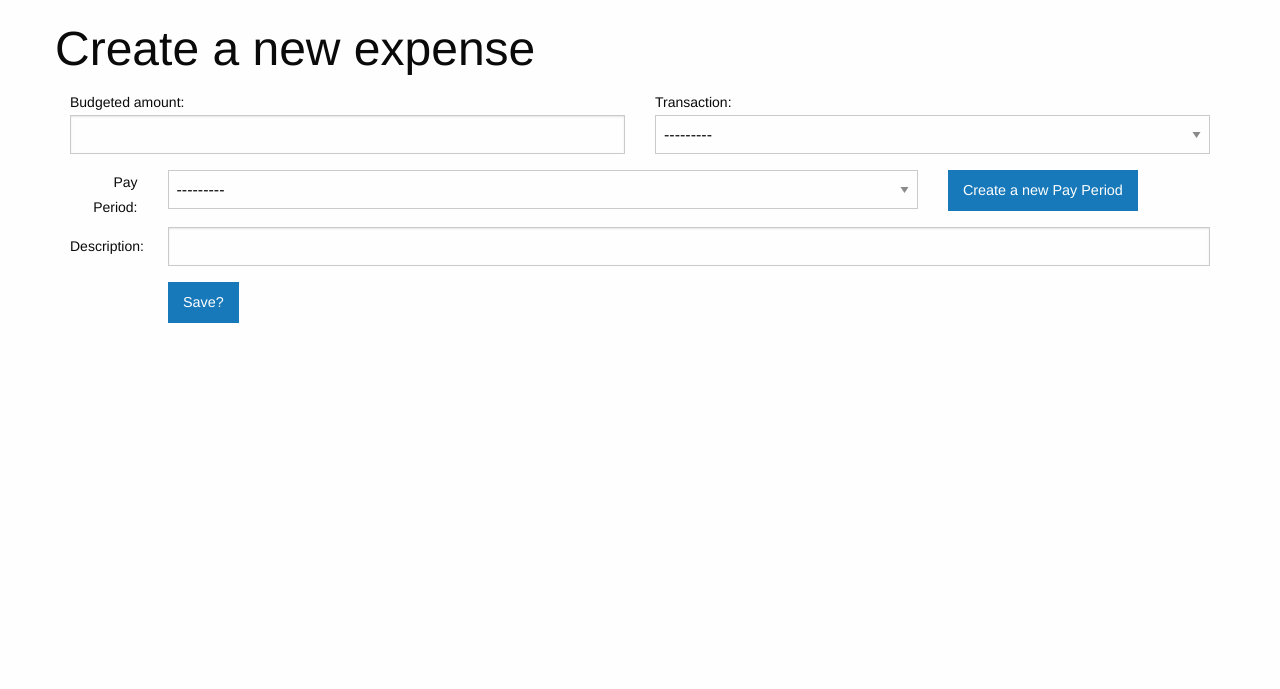
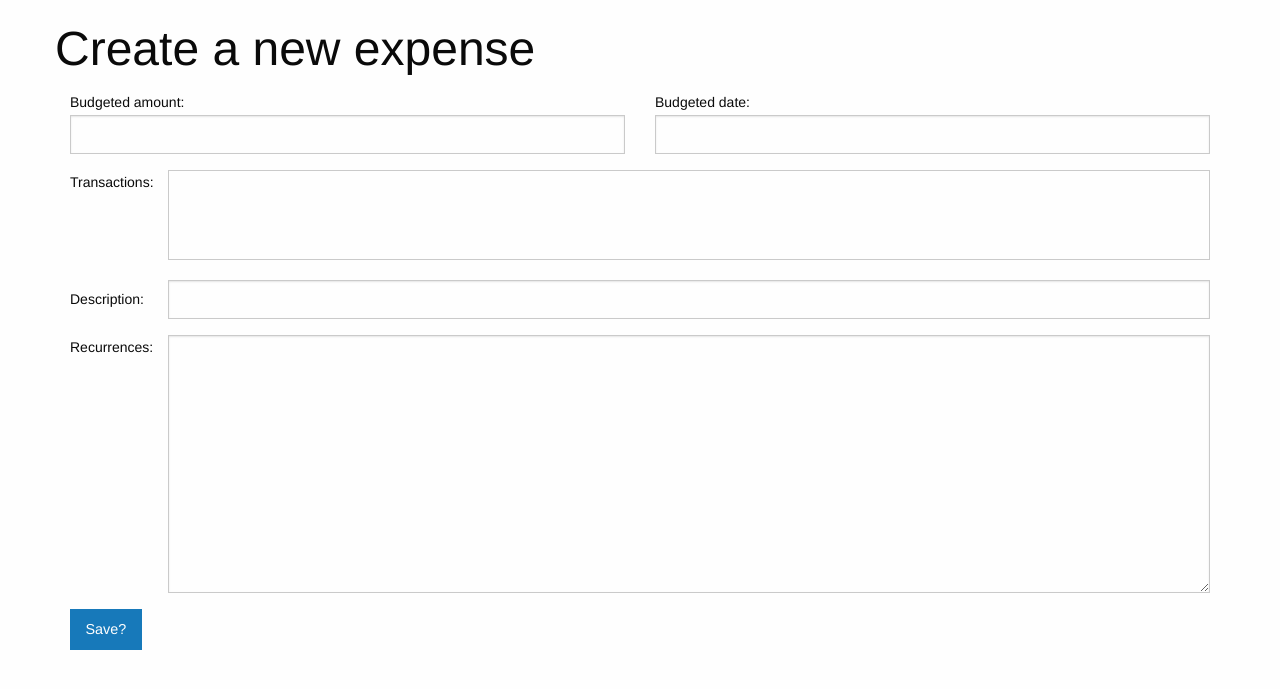
Before and after one commit to evz/cream, a Django app: page /expense/create/ in a window 1280 px wide. Shown: the part 77-766 px from the top of the page. Run offline with Django 3.2, Linux system fonts and the light colour scheme; data that the repository does not hold is empty; parts of the project's set-up code (start-up, migrations or seed data) failed here and were passed over; some libraries are stand-ins or nearby versions.

Commit message:
Update expense relationships. Add cascading expense creation

```diff
--- a/cash/forms.py
+++ b/cash/forms.py
@@ -8,15 +8,11 @@ from .models import Expense, PayPeriod
 class ExpenseForm(ModelForm):
     def __init__(self, *args, **kwargs):
         super().__init__(*args, **kwargs)
-        self.fields['transaction'].required = False
+        self.fields['payperiod'].queryset = PayPeriod.objects.none()
 
     class Meta:
         model = Expense
         fields = '__all__'
-
-        widgets = {
-            'transaction': autocomplete.ModelSelect2(url='transaction-autocomplete')
-        }
 
 
 class PayPeriodForm(ModelForm):
--- a/cash/templates/cash/create-expense.html
+++ b/cash/templates/cash/create-expense.html
@@ -2,43 +2,47 @@
 {% load formatting %}
 
 {% block title %}
-{% if form.transaction.initial %}
-Create a new expense from Transaction - {{ form.transaction.initial.date_posted|date:"F j, Y" }} {{ form.transaction.initial.amount|format_money }}
+{% if transaction %}
+Create a new expense from Transaction - {{ transaction.date_posted|date:"F j, Y" }} {{ transaction.amount|format_money }}
 {% else %}
 Create a new expense
 {% endif %}
+{% endblock %}
+{% block extra_css %}
+    {{ form.media.css }}
+    <link href="https://cdn.jsdelivr.net/npm/select2@4.1.0-beta.1/dist/css/select2.min.css" rel="stylesheet" />
 {% endblock %}
 
 {% block content %}
     <div class="grid-x grid-margin-x">
       <div class="cell">
         <h1>
-          {% if form.transaction.initial %}
-            New expense <small>{{ form.transaction.initial.date_posted|date:"F j, Y" }} {{ form.transaction.initial.amount|format_money }}</small>
+          {% if transaction %}
+            New expense <small>{{ transaction.date_posted|date:"F j, Y" }} {{ transaction.amount|format_money }}</small>
           {% else %}
             Create a new expense
           {% endif %}
         </h1>
       </div>
-      {% if form.transaction.initial %}
+      {% if transaction %}
       <div class="cell">
         <table>
           <tbody>
             <tr>
               <td><strong>Date posted</strong></td>
-              <td>{{ form.transaction.initial.date_posted|date:"F j, Y" }}
+              <td>{{ transaction.date_posted|date:"F j, Y" }}
             </tr>
             <tr>
               <td><strong>Amount</strong></td>
-              <td>{{ form.transaction.initial.amount|format_money }}</td>
+              <td>{{ transaction.amount|format_money }}</td>
             </tr>
             <tr>
               <td><strong>Description</strong></td>
-              <td>{{ form.transaction.initial.memo }}</td>
+              <td>{{ transaction.memo }}</td>
             </tr>
             <tr>
               <td><strong>Account</strong></td>
-              <td>{{ form.transaction.initial.account.bank.name }} - {{ form.transaction.initial.account.account_number }}</td>
+              <td>{{ transaction.account.bank.name }} - {{ transaction.account.account_number }}</td>
             </tr>
           </tbody>
         </table>
@@ -49,44 +53,44 @@ Create a new expense
           <div class="grid-container">
             <div class="grid-x grid-padding-x">
                 {% csrf_token %}
-                {% if not form.transaction.initial %}
+                {% if not transaction %}
                 <div class="cell small-6">
-                  {{ form.budgeted_amount.label_tag }}
-                  {{ form.budgeted_amount }}
+                    {{ form.budgeted_amount.label_tag }}
+                    {{ form.budgeted_amount }}
+                    {{ form.budgeted_amount.errors }}
                 </div>
                 <div class="cell small-6">
-                  {{ form.transaction.label_tag }}
-                  {{ form.transaction }}
+                    {{ form.budgeted_date.label_tag }}
+                    {{ form.budgeted_date }}
+                    {{ form.budgeted_date.errors }}
+                </div>
+                <div class="cell small-1">
+                    <label for="id_transactions" class="text-right">Transactions:</label>
+                </div>
+                <div class="cell small-11">
+                    <select id="id_transactions" name="transactions" multiple></select>
                 </div>
                 {% else %}
-                  {{ form.budgeted_amount.as_hidden }}
-                  {{ form.transaction.as_hidden }}
+                    <input type="hidden" name="budgeted_amount" value="{{ transaction.amount|force_positive }}">
+                    <input type="hidden" name="transactions" value="{{ transaction.transaction_id }}">
+                    <input type="hidden" name="budgeted_date" value="{{ transaction.date_posted }}">
                 {% endif %}
                 <div class="cell small-1">
-                  <label for="id_payperiod" class="text-right">Pay Period:</label>
+                    <label for="id_description" class="text-right middle">Description:</label>
                 </div>
-                <div class="cell small-8">
-                  {{ form.payperiod }}
-                </div>
-                <div class="cell small-3">
-                    {% if form.transaction.initial %}
-                        <a class="button" href="{% url 'create-payperiod-from-transaction' form.transaction.value %}?next=create-expense">
-                            Create a new Pay Period
-                        </a>
-                    {% else %}
-                        <a class="button" href="{% url 'create-payperiod' %}?next=create-expense">
-                            Create a new Pay Period
-                        </a>
-                    {% endif %}
+                <div class="cell small-11">
+                    {{ form.description }}
+                    {{ form.description.errors }}
                 </div>
                 <div class="cell small-1">
-                  <label for="id_description" class="text-right middle">Description:</label>
+                    {{ form.recurrences.label_tag }}
                 </div>
                 <div class="cell small-11">
-                  {{ form.description }}
+                    {{ form.recurrences }}
+                    {{ form.recurrences.errors }}
+                </div>
                 <div class="cell">
-                  <input type="submit" class="button" value="Save?" />
-                </div>
+                    <input type="submit" class="button" value="Save?" />
                 </div>
             </div>
           </div>
@@ -95,5 +99,19 @@ Create a new expense
     </div>
 {% endblock %}
 {% block extra_js %}
-    {{ form.media }}
+    <script src="https://cdn.jsdelivr.net/npm/select2@4.1.0-beta.1/dist/js/select2.min.js"></script>
+    <script type="text/javascript" src="/admin/jsi18n/">
+    <script type="text/javascript" src="/static/admin/js/core.js">
+    {{ form.media.js }}
+    <script type="text/javascript">
+        django.jQuery(document).ready(function() {
+            django.jQuery('#id_transactions').select2({
+                ajax: {
+                    url: '{% url "transaction-autocomplete" %}',
+                    dataType: 'json'
+                },
+                multiple: true
+            })
+        })
+    </script>
 {% endblock %}
--- a/cash/templatetags/formatting.py
+++ b/cash/templatetags/formatting.py
@@ -6,3 +6,8 @@ register = template.Library()
 @register.filter
 def format_money(value):
     return '${:0,.2f}'.format(value)
+
+
+@register.filter
+def force_positive(value):
+    return abs(value)
--- a/cash/views.py
+++ b/cash/views.py
@@ -5,7 +5,8 @@ from ofxtools.utils import UTC
 
 from django.conf import settings
 from django.db import connection
-from django.db.models import Q
+from django.db.models import Q, CharField
+from django.db.models.functions import Cast
 from django.http import HttpResponse
 from django.contrib import messages
 from django.shortcuts import render, redirect
@@ -14,6 +15,7 @@ from django.views.generic import ListView, DetailView, RedirectView
 from django.views.generic.base import TemplateView
 from django.views.generic.detail import SingleObjectTemplateResponseMixin
 from django.views.generic.edit import ModelFormMixin, ProcessFormView, CreateView, UpdateView, FormView
+from django.utils.text import slugify
 
 from dal import autocomplete
 
@@ -124,6 +126,25 @@ class PayPeriodCreate(PayPeriodCreateBase):
 
         return form
 
+    def form_valid(self, form):
+        valid = super().form_valid(form)
+
+        if self.object.recurrences:
+            start_dt = datetime.combine(self.object.start_date, datetime.min.time())
+            recurrences = self.object.recurrences.between((start_dt + timedelta(days=1)),
+                                                         (start_dt + timedelta(days=365)))
+
+            new_payperiods = []
+
+            for recurrence in recurrences:
+                payperiod = PayPeriod(start_date=recurrence.date(),
+                                      budgeted_income=self.object.budgeted_income,
+                                      slug=recurrence.date().isoformat()[:10])
+                new_payperiods.append(payperiod)
+
+            PayPeriod.objects.bulk_create(new_payperiods)
+
+        return valid
 
 class PayPeriodUpdate(UpdateView):
     model = PayPeriod
@@ -146,25 +167,46 @@ class PayPeriodUpdate(UpdateView):
 class CreateExpense(CreateView):
     template_name = 'cash/create-expense.html'
     form_class = ExpenseForm
+    success_url = '/'
 
-    def get_form(self):
-        form = super().get_form_class()
+    def get_context_data(self, **kwargs):
+        context = super().get_context_data(**kwargs)
 
         if self.request.GET.get('transaction_id'):
             transaction = Transaction.objects.get(transaction_id=self.request.GET['transaction_id'])
-            initial_data = {
-                'transaction': transaction,
-                'budgeted_amount': abs(transaction.amount),
-            }
-            form = form(initial=initial_data)
+            context['transaction'] = transaction
 
-        elif self.request.method == 'POST':
-            form = form(self.request.POST)
+        return context
 
-        return form
+    def form_valid(self, form):
+        valid = super().form_valid(form)
 
-    def get_success_url(self):
-        return reverse('payperiod-detail', kwargs={'slug': self.object.payperiod.slug})
+        if self.object.recurrences:
+            start_dt = datetime.combine(self.object.budgeted_date, datetime.min.time())
+            recurrences = self.object.recurrences.between((start_dt + timedelta(days=1)),
+                                                         (start_dt + timedelta(days=365)))
+
+            new_expenses = []
+
+            for recurrence in recurrences:
+                payperiod = PayPeriod.objects.filter(start_date__lte=recurrence.date()).order_by('-start_date').first()
+                expense = Expense(budgeted_date=recurrence.date(),
+                                  budgeted_amount=self.object.budgeted_amount,
+                                  description=self.object.description,
+                                  payperiod=payperiod)
+                new_expenses.append(expense)
+
+            Expense.objects.bulk_create(new_expenses)
+
+        payperiod = PayPeriod.objects.filter(start_date__lte=self.object.budgeted_date).order_by('-start_date').first()
+
+        if payperiod:
+            self.object.payperiod = payperiod
+            self.object.save()
+
+            self.success_url = reverse('payperiod-detail', kwargs={'slug': self.object.payperiod.slug})
+
+        return valid
 
 
 class UpdateExpense(UpdateView):
@@ -214,6 +256,16 @@ class TransactionAutocomplete(autocomplete.Select2QuerySetView):
 
         return queryset
 
+class PayPeriodAutocomplete(autocomplete.Select2QuerySetView):
+    def get_queryset(self):
+        queryset = PayPeriod.objects.annotate(start_date_as_string=Cast('start_date',
+                                                                        output_field=CharField()))
+
+        if self.q:
+            queryset = queryset.filter(start_date_as_string__icontains=self.q)
+
+        return queryset
+
 
 class PaycheckAutocomplete(autocomplete.Select2QuerySetView):
     def get_queryset(self):
--- a/cream/urls.py
+++ b/cream/urls.py
@@ -1,7 +1,7 @@
 from django.contrib import admin
 from django.urls import path
 
-from cash.views import IndexView, PayPeriodDetail, CreateExpense, UpdateExpense, ReconcileTransactions, TransactionDetail, PayPeriodCreate, PayPeriodCreateFromTransaction, PayPeriodUpdate, UploadCSVView, TransactionAutocomplete, PaycheckAutocomplete
+from cash.views import IndexView, PayPeriodDetail, CreateExpense, UpdateExpense, ReconcileTransactions, TransactionDetail, PayPeriodCreate, PayPeriodCreateFromTransaction, PayPeriodUpdate, UploadCSVView, TransactionAutocomplete, PaycheckAutocomplete, PayPeriodAutocomplete
 
 
 urlpatterns = [
@@ -18,4 +18,5 @@ urlpatterns = [
     path('transaction/<str:pk>/', TransactionDetail.as_view(), name='transaction-detail'),
     path('transaction-autocomplete/', TransactionAutocomplete.as_view(), name='transaction-autocomplete'),
     path('paycheck-autocomplete/', PaycheckAutocomplete.as_view(), name='paycheck-autocomplete'),
+    path('payperiod-autocomplete/', PayPeriodAutocomplete.as_view(), name='payperiod-autocomplete'),
 ]
```
Also changed, not shown: cash/models.py (+31 -12 lines), cash/templates/cash/payperiod-detail.html (+12 -0 lines), cash/templates/cash/update-expense.html (+28 -1 lines), cash/migrations/0022_auto_20201010_1311.py (added), cash/migrations/0023_auto_20201010_1401.py (added).
